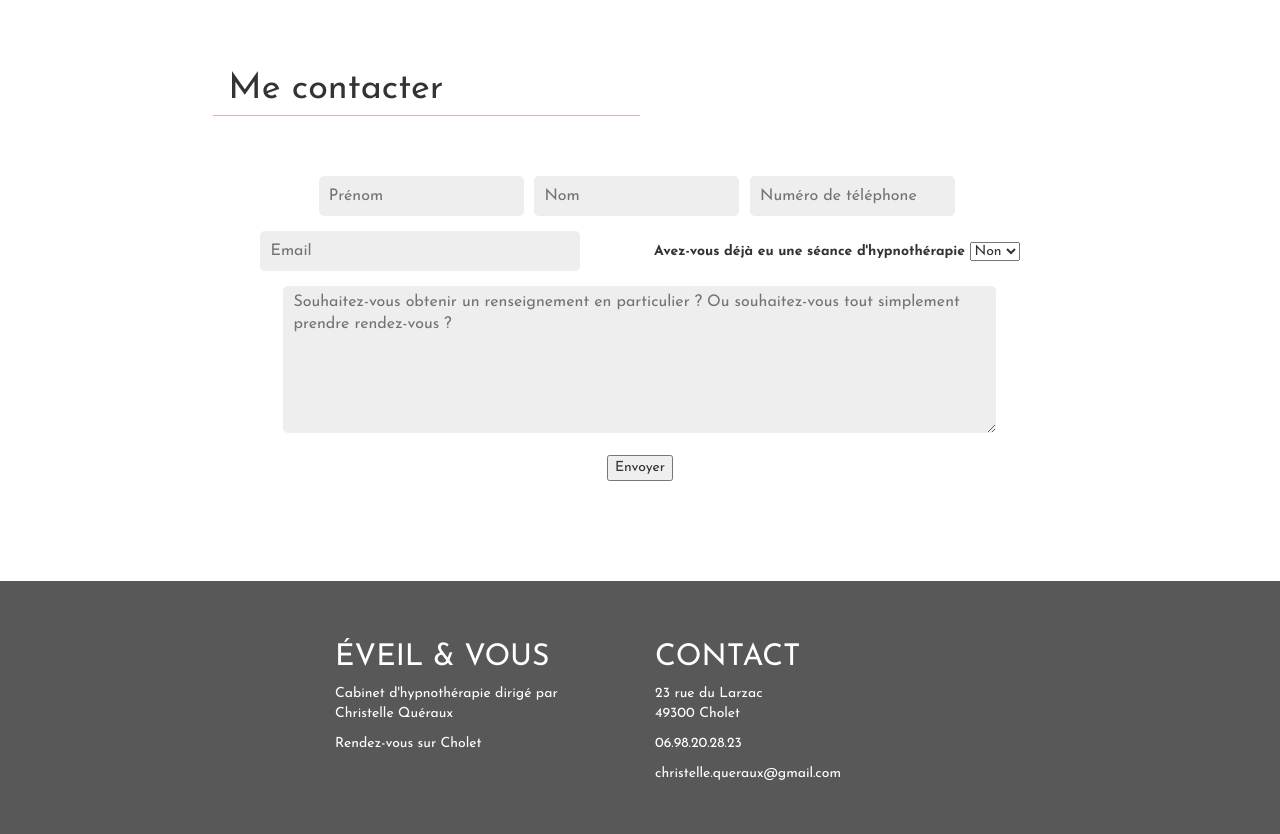
After one commit to BereniceDavid/Hypnotherapie, a PHP site: page /contact.html in a window 1280 px wide. The commit adds this page. Shown: the part 492-1326 px from the top of the page. Run offline with PHP 8.4, Linux system fonts and the light colour scheme.

Commit message:
Début page contact
Inté google map + css form

```diff
--- /dev/null
+++ b/contact.html
@@ -0,0 +1,111 @@
+<!--<?php session_start(); ?>-->
+<!DOCTYPE html>
+<html lang="fr">
+
+<head>
+	<meta charset="utf-8" />
+	<title>Me contacter</title>
+	<link rel="icon" type="image/png" href="images/logo_hypno-01.png" />
+	<link rel="stylesheet" href="http://maxcdn.bootstrapcdn.com/bootstrap/3.3.6/css/bootstrap.min.css">
+	<link href='https://fonts.googleapis.com/css?family=Josefin+Sans:400,300,100,600,700' rel='stylesheet' type='text/css'>
+	<link rel="stylesheet" href="styles/style.css" />
+</head>
+
+
+<body>
+
+	<header>
+		<nav id="topBar">
+			<div class="row">
+				<ul class="center">
+					<li class="col-md-offset-1 col-md-2 col-sm-2 col-xs-12"><a href="hypno.html" title="En savoir plus sur l'hypnothérapie">L'hypnothérapie</a></li>
+					<li class="col-md-2 col-sm-2 col-xs-12"><a href="#" title="Qui suis-je ?">Qui suis-je ?</a></li>
+					<li class="col-md-offset-2 col-md-2 col-sm-2 col-xs-12"><a href="#" class="activePage" title="Contact">Contact</a></li>
+					<li class="col-md-2 col-sm-2"><a href="#" title="Témoignages">Témoignages</a></li>
+				</ul>
+				<a href="index.php" title="Aller à l'accueil" id="logoLink"><img id="logoHeader" src="images/logo_hypno-01.png" alt="logo Éveil & Vous" /></a>
+			</div>
+		</nav>
+	</header>
+
+	<div id="googlemap">
+		<iframe src="https://www.google.com/maps/embed?pb=!1m18!1m12!1m3!1d2718.036454272767!2d-0.878243948814773!3d47.05913523352608!2m3!1f0!2f0!3f0!3m2!1i1024!2i768!4f13.1!3m3!1m2!1s0x480646a6b2c62807%3A0x8cdd2accc4ec4be9!2s25+Rue+Saint-Bonaventure%2C+49300+Cholet!5e0!3m2!1sfr!2sfr!4v1465903271335" frameborder="0" style="border:0" allowfullscreen></iframe>
+	</div>
+
+	<section class="infosContact" id="contactMe">
+		<div class="row" class="contactForm">
+			<h1 class="col-md-offset-2 col-md-4 col-sm-offset-2 col-sm-4 col-xs-offset-1 col-xs-10">Me contacter</h1>
+		</div>
+		<form method="post" action="form_contact.php">
+
+			<!--			<?php  if(array_key_exists('errors', $_SESSION)): ?>
+				<div class="col-md-offset-1 col-md-10 alert alert-danger">
+					<?= implode('</br>', $_SESSION['errors']); ?>
+				</div>
+				<?php endif; ?>
+
+					<?php  if(array_key_exists('success', $_SESSION)): ?>
+						<div class="col-md-offset-1 col-md-10 alert alert-success">
+							Votre email a bien été envoyé.
+						</div>
+						<?php endif; ?>-->
+
+			<div class="row">
+				<div class="col-md-offset-2 col-md-8 center">
+					<input required type="text" name="firstName" placeholder="Prénom" />
+					<input required type="text" name="lastName" placeholder="Nom" />
+					<input required type="tel" name="phoneNumber" placeholder="Numéro de téléphone" />
+				</div>
+			</div>
+			<div class="row">
+				<div class="center col-md-offset-2 col-md-8">
+					<input required type="email" name="email" placeholder="Email" />
+					<label for="clientSession">Avez-vous déjà eu une séance d'hypnothérapie</label>
+					<select name="firstSession" id="clientSession">
+						<option value="yes">Oui</option>
+						<option value="no" selected="selected">Non</option>
+					</select>
+				</div>
+			</div>
+			<div class="row">
+				<div class="center col-md-offset-2 col-md-8">
+					<textarea required name="comment" rows="6" cols="80" placeholder="Souhaitez-vous obtenir un renseignement en particulier ? Ou souhaitez-vous tout simplement prendre rendez-vous ?"></textarea>
+				</div>
+			</div>
+			<div class="row">
+				<div class="col-md-offset-2 col-md-8 center">
+					<button type="submit">Envoyer</button>
+				</div>
+			</div>
+		</form>
+	</section>
+
+	<footer>
+		<div class="col-md-offset-3 col-md-3">
+			<h2>ÉVEIL & VOUS</h2>
+			<p>Cabinet d'hypnothérapie dirigé par</br>Christelle Quéraux</p>
+			<p>Rendez-vous sur Cholet</p>
+		</div>
+		<div class="col-md-3">
+			<div>
+				<h2>CONTACT</h2>
+				<p>23 rue du Larzac</br>49300 Cholet</p>
+				<p>06.98.20.28.23</p>
+				<p>christelle.queraux@gmail.com</p>
+			</div>
+		</div>
+		<div class="clearBoth"></div>
+	</footer>
+
+
+	<script src="scripts/jquery-2.2.4.min.js"></script>
+	<script src="scripts/main.js"></script>
+
+</body>
+
+</html>
+<!--	<?php
+		unset($_SESSION['inputs']);
+		unset($_SESSION['success']);
+		unset($_SESSION['errors']);
+	?>-->
--- a/index.php
+++ b/index.php
@@ -69,19 +69,19 @@
 		</section>
 
 		<!--		Google agenda + formulaire de contact  -->
-		<section id="infosContact">
+		<section class="infosContact">
 			<div class="row">
 				<h1 class="col-md-offset-2 col-md-4 col-sm-offset-2 col-sm-4 col-xs-offset-1 col-xs-10">Mes disponibilités</h1>
 			</div>
 			<div class="row center">
 				<iframe class="col-md-offset-1 col-md-10 col-sm-offset-1 col-sm-10 col-xs-12 " src="https://calendar.google.com/calendar/embed?showTitle=0&amp;showPrint=0&amp;showCalendars=0&amp;showTz=0&amp;mode=WEEK&amp;height=500&amp;wkst=2&amp;bgcolor=%23ffffff&amp;src=jl1urnusetsclf6l07mq36204s%40group.calendar.google.com&amp;color=%23B1365F&amp;ctz=Europe%2FParis" style="border-width:0" width="900" height="500" frameborder="0" scrolling="no"></iframe>
 			</div>
-			<div class="row" id="contactForm">
+			<div class="row" class="contactForm">
 				<h1 class="col-md-offset-2 col-md-4 col-sm-offset-2 col-sm-4 col-xs-offset-1 col-xs-10">Me contacter</h1>
 			</div>
 
 
-			<form method="post" action="contact.php">
+			<form method="post" action="form_contact.php">
 
 				<?php  if(array_key_exists('errors', $_SESSION)): ?>
 					<div class="col-md-offset-1 col-md-10 alert alert-danger">
--- a/scripts/main.js
+++ b/scripts/main.js
@@ -25,9 +25,9 @@ $(document).ready(function () {
 
 	/****  SCROLL to contact form  ****/
 
-		$('#welcomeSection button, #whoAmI button').on("click", function () {
+	$('#welcomeSection button, #whoAmI button').on("click", function () {
 		$('html, body').animate({
-			scrollTop: $("#contactForm").offset().top
+			scrollTop: $(".contactForm").offset().top
 		}, 2000);
 		return false;
 	});
--- a/styles/style.css
+++ b/styles/style.css
@@ -205,13 +205,13 @@ a#arrow {
 
 #whoAmI,
 #forWhat,
-#infosContact {
+.infosContact {
 	padding-top: 100px;
 	padding-bottom: 100px;
 }
 
 #whoAmI h1,
-#infosContact h1 {
+.infosContact h1 {
 	padding-bottom: 5px;
 	margin-bottom: 60px;
 	border-bottom: solid 1px #e0a9ce;
@@ -270,13 +270,13 @@ a#arrow {
 
 /********************
 
-#infosContact (google calendar)
-#contactForm (formulaire de contact)
+.infosContact (google calendar)
+.contactForm (formulaire de contact)
 
 ********************/
 
-#infosContact input,
-#infosContact textarea {
+.infosContact input,
+.infosContact textarea {
 	font-size: 16px;
 	background-color: #eeeeee;
 	border-radius: 5px;
@@ -286,28 +286,10 @@ a#arrow {
 	border: none;
 }
 
-#infosContact h1 {
+.infosContact h1 {
 	margin-top: 20px;
 	padding-top: 90px;
 }
-
-
-/*
-
-#infosContact input[type=text] {
-	width: 20vw;
-}
-
-#infosContact input[name=firstName] {
-	margin-right: 2vw;
-}
-
-#infosContact input[type=email],
-#infosContact input[type=tel],
-#infosContact textarea {
-	width: 42vw;
-}
-*/
 
 
 /** placeholder color (input + textarea) **/
@@ -353,9 +335,53 @@ textarea.placeholder {
 
 /INDEX.PHP
 
-HYPNO.HTML
+contact.HTML
 
 ********************/
+
+#googlemap iframe {
+	width: 100vw;
+	height: 50vh;
+}
+
+#googlemap {
+	margin-top: 85px;
+}
+
+#contactMe {
+	padding-top: 50px;
+}
+
+#contactMe h1 {
+	padding-top: 0px;
+}
+
+.infosContact input[name=firstName],
+.infosContact input[name=lastName],
+.infosContact input[name=phoneNumber] {
+	width: 16vw;
+	height: 5vh;
+	margin-right: 0.5vw;
+}
+
+.infosContact input[type=email] {
+	width: 25vw;
+	height: 5vh;
+	margin-right: 5.4vw;
+}
+
+
+/*
+.infosContact input[name=firstName] {
+	margin-right: 2vw;
+}
+
+.infosContact input[type=email],
+.infosContact input[type=tel],
+.infosContact textarea {
+	width: 42vw;
+}
+*/
 
 
 /********************
@@ -371,6 +397,7 @@ MEDIA QUERIES
 
 ********************/
 
+
 /**  Téléphone  **/
 
 @media screen and (max-width: 767px) {
@@ -378,7 +405,7 @@ MEDIA QUERIES
 		margin-top: 30px;
 		text-align: center;
 	}
-	#whoAmI #description p{
+	#whoAmI #description p {
 		text-align: justify;
 	}
 	#whoAmI #description button {
@@ -386,7 +413,6 @@ MEDIA QUERIES
 		right: inherit;
 		bottom: inherit;
 		margin-top: 20px;
-
 	}
 	#whoAmI {
 		padding-bottom: 180px;
```
Also changed, not shown: form_contact.php (added, +84 -0 lines).
